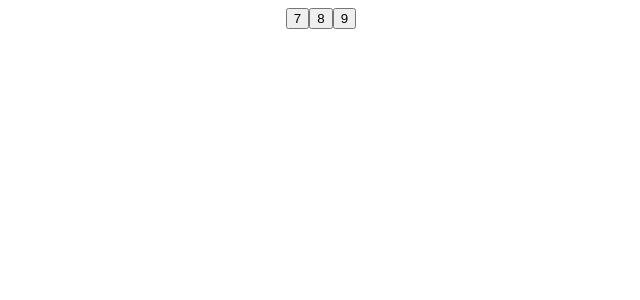
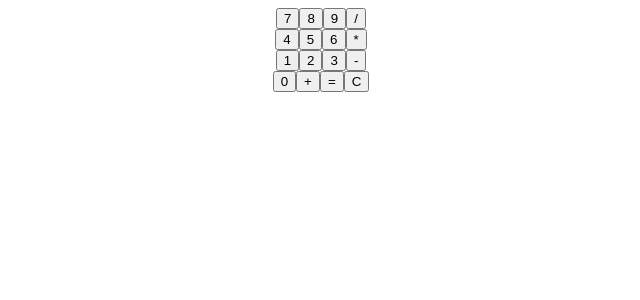
Before and after one commit to Molezinif/calculator, a React (Create React App) app: page / in a window 1280 px wide. Shown: the top 300 px of the page, without its empty margins (319-959 px from the left). Built offline with nearby package versions, Linux system fonts and the light colour scheme.

Commit message:
calculator scope

```diff
--- a/src/App.tsx
+++ b/src/App.tsx
@@ -1,8 +1,10 @@
 import React, { useState } from 'react';
 import './App.css';
 
-interface Operator {
-  operators: '+' | '-' | "*" | "/";
+type Operator =  '+' | '-' | "*" | "/";
+
+const Calculator = () =>{
+  const [displayValue, setDisplayValue] = useState('0');
 }
 
 function App() {
@@ -12,6 +14,22 @@ function App() {
       <button onClick={()=> {}}>7</button>
       <button onClick={()=> {}}>8</button>
       <button onClick={()=> {}}>9</button>
+      <button onClick={()=> {}}>/</button>
+      <br />
+      <button onClick={()=> {}}>4</button>
+      <button onClick={()=> {}}>5</button>
+      <button onClick={()=> {}}>6</button>
+      <button onClick={()=> {}}>*</button>
+      <br />
+      <button onClick={()=> {}}>1</button>
+      <button onClick={()=> {}}>2</button>
+      <button onClick={()=> {}}>3</button>
+      <button onClick={()=> {}}>-</button>
+      <br />
+      <button onClick={()=> {}}>0</button>
+      <button onClick={()=> {}}>+</button>
+      <button onClick={()=> {}}>=</button>
+      <button onClick={()=> {}}>C</button>
     </div>
   );
 }
```
